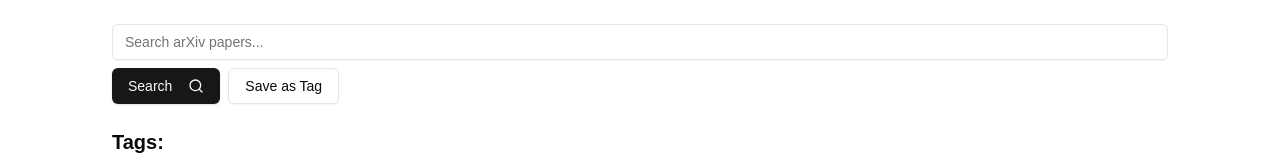
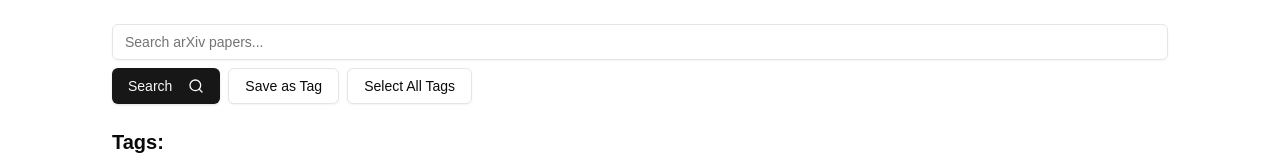
Before and after one commit to sdh0618/arxiv-tracker, a Next.js app: page / in a window 1280 px wide. Shown: the part 148-306 px from the top of the page. Built offline with nearby package versions, Linux system fonts and the light colour scheme.

Commit message:
add toggle functionality for selecting all tags

```diff
--- a/app/arxiv-tracker.tsx
+++ b/app/arxiv-tracker.tsx
@@ -36,6 +36,7 @@ export default function ArXivTracker() {
   const [currentPage, setCurrentPage] = useState(0)
   const [totalResults, setTotalResults] = useState(0)
   const resultsPerPage = 10
+  const [allTagsSelected, setAllTagsSelected] = useState(false)
 
   useEffect(() => {
     const saved = localStorage.getItem('savedPapers')
@@ -52,6 +53,15 @@ export default function ArXivTracker() {
     localStorage.setItem('savedPapers', JSON.stringify(savedPapers))
     localStorage.setItem('tags', JSON.stringify(tags))
   }, [savedPapers, tags])
+
+  const toggleAllTags = () => {
+    if (allTagsSelected) {
+      setSelectedTags([])
+    } else {
+      setSelectedTags(tags.map(tag => tag.id))
+    }
+    setAllTagsSelected(!allTagsSelected)
+  }
 
   const searchPapers = async (page = 0) => {
     setLoading(true)
@@ -153,6 +163,9 @@ export default function ArXivTracker() {
         </Button>
         <Button onClick={saveTag} variant="outline">
           Save as Tag
+        </Button>
+        <Button onClick={toggleAllTags} variant="outline">
+          {allTagsSelected ? "Unselect All Tags" : "Select All Tags"}
         </Button>
       </div>
 
```
